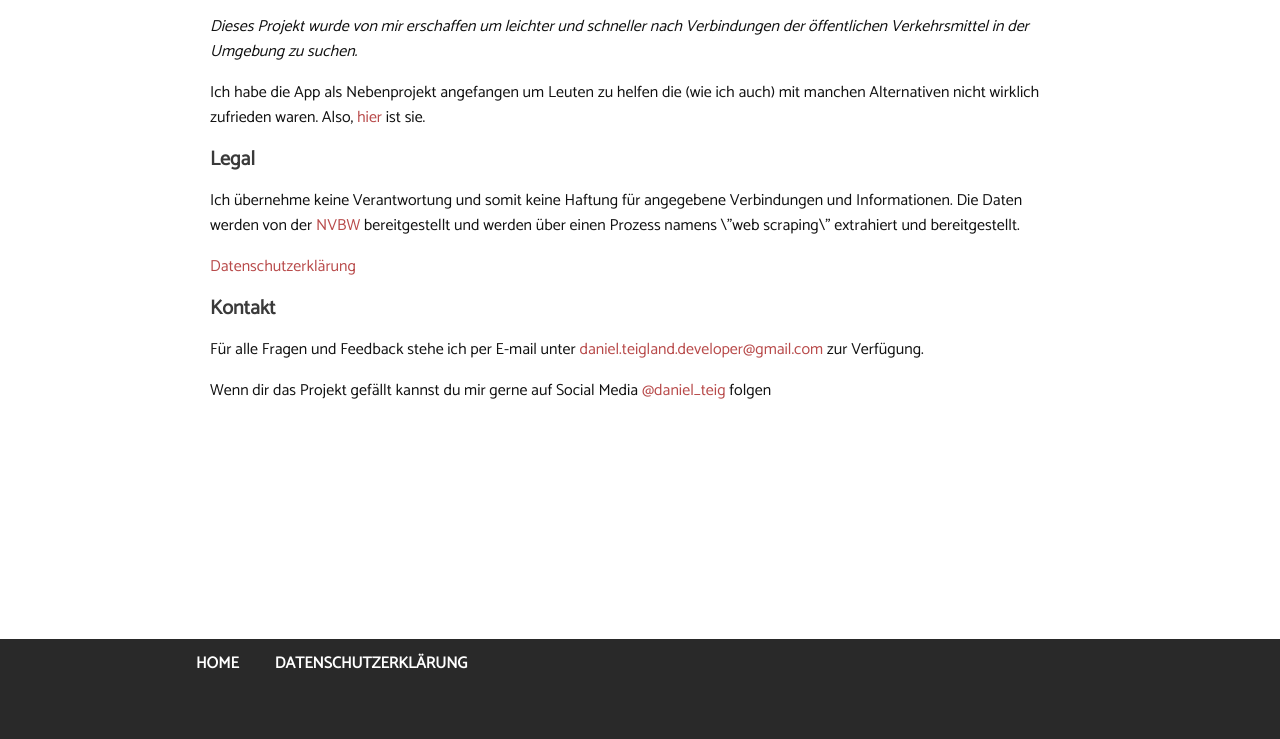
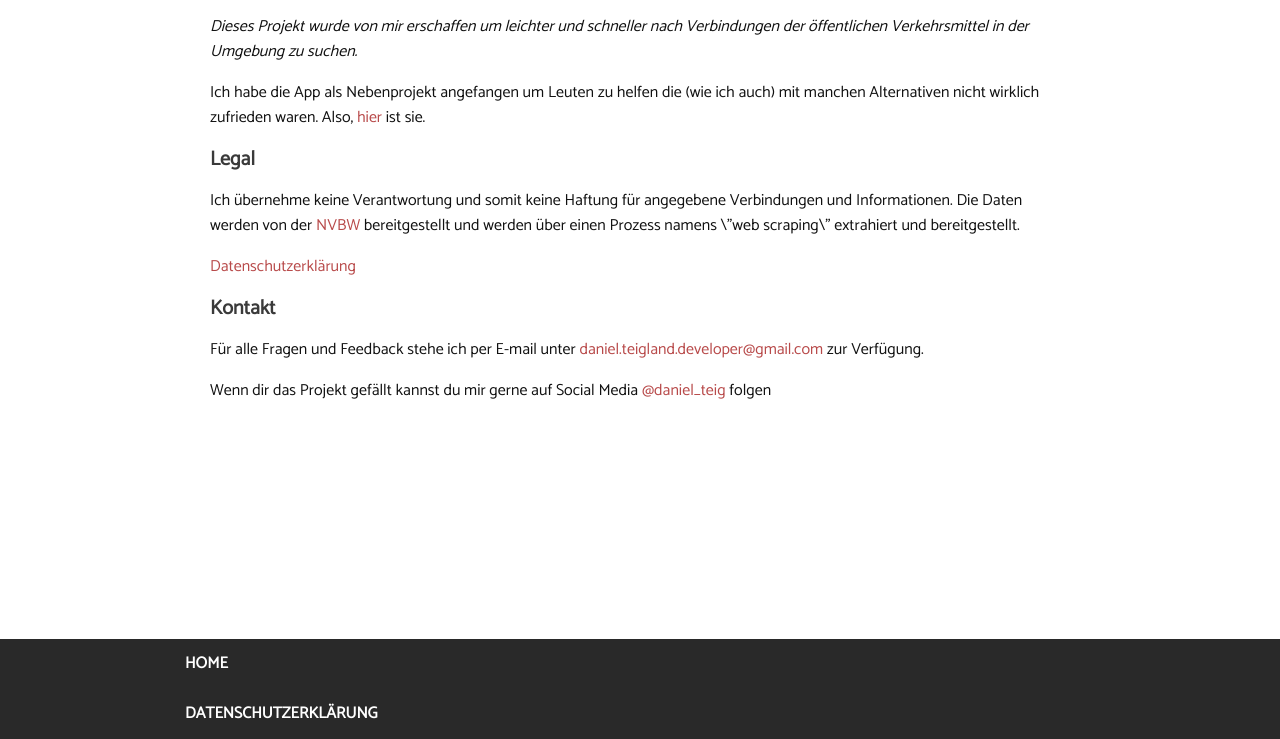
Before and after one commit to daniel-teig/daniel-teig.github.io, a plain HTML site: page index.html in a window 1280 px wide. Shown: the part 338-1077 px from the top of the page. Drawn offline with Linux system fonts and the light colour scheme.

Commit message:
No more overflow

```diff
--- a/main.css
+++ b/main.css
@@ -36,6 +36,7 @@ p, li, h4, strong, h2, h1, h3 {
     color: #111;
     padding-left: 20px;
     padding-right: 20px;
+
 }
 
 
@@ -114,7 +115,7 @@ header nav ul li a {
 }
 
 .image-banner h1 {
-    font-size: 50px;
+    font-size: 20px;
     font-weight: 200;
     text-transform: uppercase;
     text-align: center;
@@ -149,6 +150,8 @@ footer .footerContainer {
     height: 100px;
     margin: 0 auto;
     max-height: 100px;
+    max-width: 100%;
+    overflow: hidden;
 }
 
 footer ul {
@@ -156,12 +159,12 @@ footer ul {
     width: 100%;
     margin: 0 auto;
     max-height: 100px;
+    max-width: 100%;
 }
 
 footer ul li {
-    display: inline-block;
     list-style: none;
-    padding: 0 16px;
+    padding: 0 5px;
     margin: 0 auto;
 }
 
@@ -174,7 +177,7 @@ footer ul li a {
     font-family: 'Catamaran', sans-serif;
     color: white;
     line-height: 50px;
-
+    max-width: 100%;
 }
 
 .footer-buttons {
@@ -212,6 +215,9 @@ footer ul li a {
         width: 40px;
         float: left;
     }
+    .image-banner h1 {
+        font-size: 50px;
+    }
 
     header nav ul {
         margin: 0;
```
Also changed, not shown: index.html (+5 -5 lines), 2 other files.
